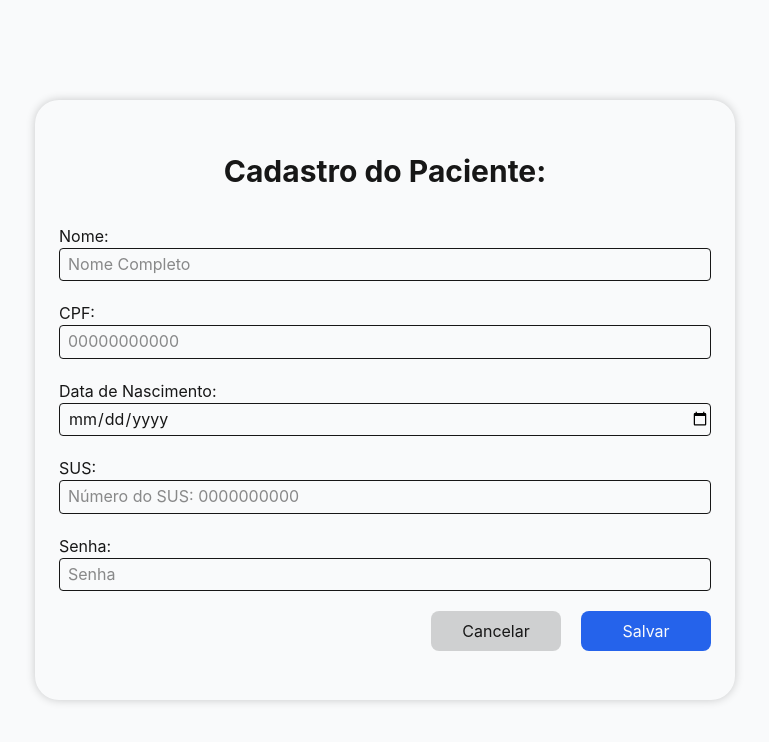
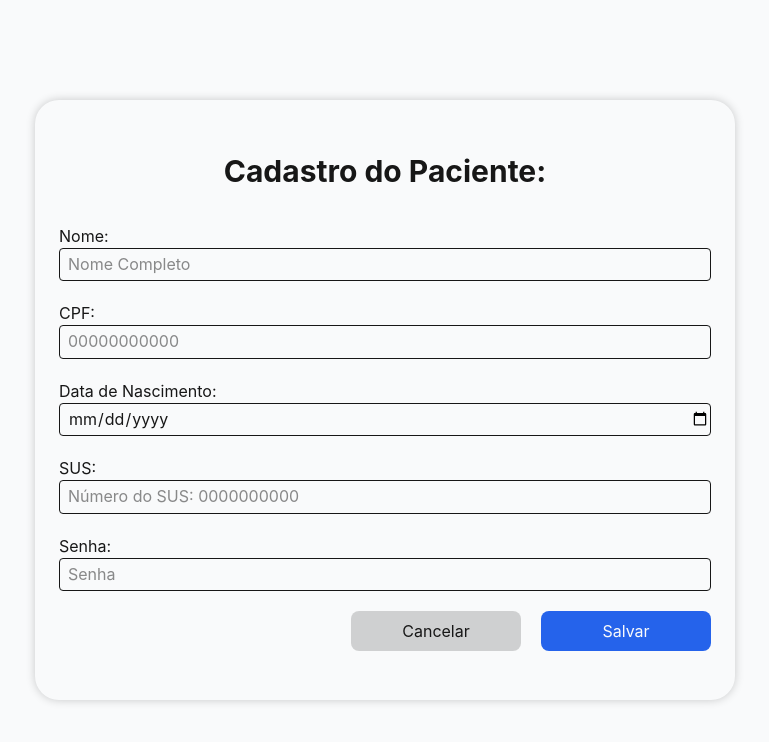
Before and after one commit to vinPedro/apa-react, a Next.js app: page /cadastro in a window 1280 px wide. Shown: the top 742 px of the page, without its empty margins (255-1024 px from the left). Built offline with nearby package versions, Linux system fonts and the light colour scheme.

Commit message:
refactor: Ajuste no layout(tamanho) dos botões da page cadastro.

```diff
--- a/src/app/(public)/cadastro/page.jsx
+++ b/src/app/(public)/cadastro/page.jsx
@@ -29,12 +29,12 @@ export default function TelaCadastro() {
 
                             <DivBotoes>
 
-                                <Link href="/">
-                                    <Botao background="var(--color-botao-terceira)" color="var(--color-text-botao-secundaria)" maximo={150} type="button">Cancelar</Botao>
+                                <Link href="/" className="w-full max-w-[170px]">
+                                    <Botao background="var(--color-botao-terceira)" color="var(--color-text-botao-secundaria)" maximo={170} type="button">Cancelar</Botao>
                                 </Link>
 
-                                <div>
-                                    <Botao >Salvar</Botao>
+                                <div className="w-full max-w-[170px]">
+                                    <Botao>Salvar</Botao>
                                 </div>
 
                             </DivBotoes>
```
